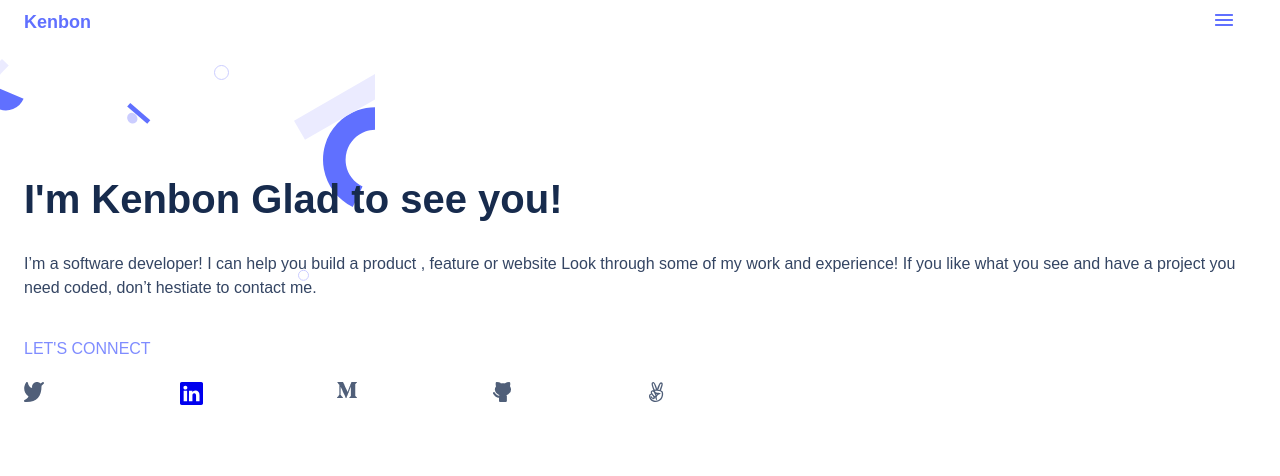
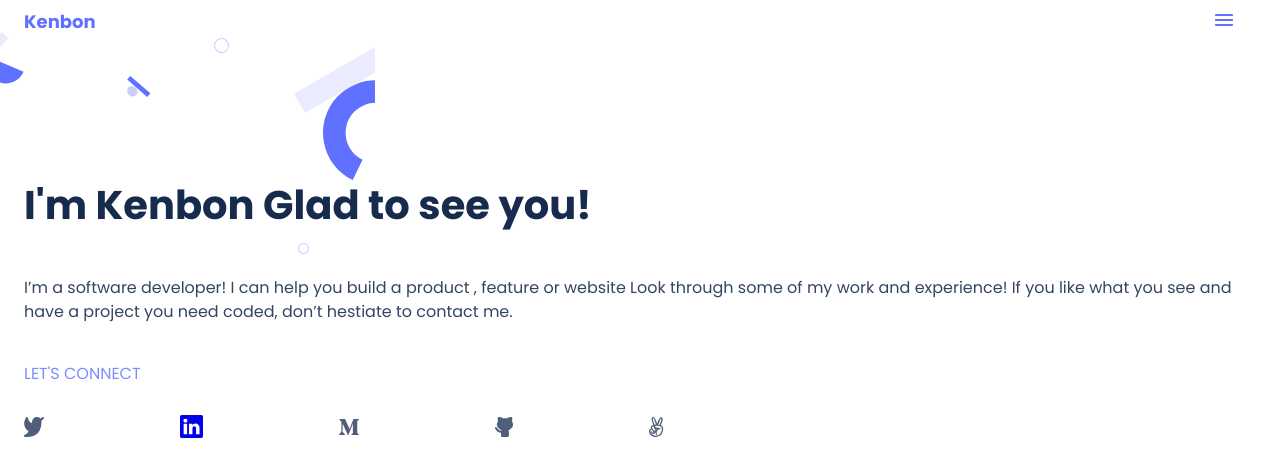
Before and after one commit to KenbonTN/Personal_Portifolio, a website: page index.html in a window 1280 px wide. Drawn offline with Linux system fonts and the light colour scheme.

Commit message:
modify HTML according to the comments

```diff
--- a/index.html
+++ b/index.html
@@ -7,22 +7,28 @@
     <meta name="viewport" content="width=device-width, initial-scale=1.0">
     <title>Portifolio</title>
     <link rel="stylesheet" href="style.css">
+    <link rel="preconnect" href="https://fonts.googleapis.com">
+    <link rel="preconnect" href="https://fonts.gstatic.com" crossorigin>
+    <link href="https://fonts.googleapis.com/css2?family=Poppins:wght@400;700&display=swap" rel="stylesheet">
+
+
 </head>
 
 <body>
     <div class="container">
         <header>
-            <nav>
             <ul>
                 <li><a class="myLogo font-style" href="">Kenbon</a> </li>
+                <nav>
                     <li><a class="toggler-icon"><img src="images/humburger.png" alt="humberger-icon"></a>
                     </li>
+                </nav>
 
             </ul>
-            </nav>
 
         </header>
         <div class="main">
+            <section>
                 <h1 class="main_heading font-style">I'm Kenbon Glad to see you!</h1>
                 <p class="main-description font-style">
                     I’m a software developer! I can help you build a product , feature or
@@ -30,12 +36,18 @@
                     you see and have a project you need coded, don’t hestiate to contact
                     me.
                 </p>
+            </section>
+
             <section>
                 <h4 class="connect font-style">LET'S CONNECT</h4>
-                <div class="socials">
+                <ul class="socials">
+                    <li>
                         <a class="social_medias twitter" href="https://twitter.com/KNurgi">
                             <img src="images/Vector (1).svg" alt="twitter logo">
                         </a>
+                    </li>
+
+                    <li>
                         <a class="social_medias" href="https://www.linkedin.com/in/kenbon-teshome/">
                             <svg xmlns="http://www.w3.org/2000/svg" width="23" height="23" fill="currentColor"
                                 class="bi bi-linkedin icon" viewBox="0 0 16 16">
@@ -43,14 +55,21 @@
                                     d="M0 1.146C0 .513.526 0 1.175 0h13.65C15.474 0 16 .513 16 1.146v13.708c0 .633-.526 1.146-1.175 1.146H1.175C.526 16 0 15.487 0 14.854V1.146zm4.943 12.248V6.169H2.542v7.225h2.401zm-1.2-8.212c.837 0 1.358-.554 1.358-1.248-.015-.709-.52-1.248-1.342-1.248-.822 0-1.359.54-1.359 1.248 0 .694.521 1.248 1.327 1.248h.016zm4.908 8.212V9.359c0-.216.016-.432.08-.586.173-.431.568-.878 1.232-.878.869 0 1.216.662 1.216 1.634v3.865h2.401V9.25c0-2.22-1.184-3.252-2.764-3.252-1.274 0-1.845.7-2.165 1.193v.025h-.016a5.54 5.54 0 0 1 .016-.025V6.169h-2.4c.03.678 0 7.225 0 7.225h2.4z" />
                             </svg>
                         </a>
+                    </li>
+                    <li>
                         <a class="social_medias" href="">
                             <img src="images/mediumLogo.png" alt="Medium icon" class="medium" />
                         </a>
+                    </li>
+                    <li>
                         <a class="social_medias" href="https://github.com/KenbonTN">
                             <img src="images/githublogo.png" alt="Github icon" />
                         </a>
+                    </li>
+                    <li>
                         <a href="#"><img src="images/Vector (2).svg" alt="two fingers"></a>
-                </div>
+                    </li>
+                </ul>
             </section>
         </div>
 
```
Lines whose indentation alone changed are shown as unchanged.
